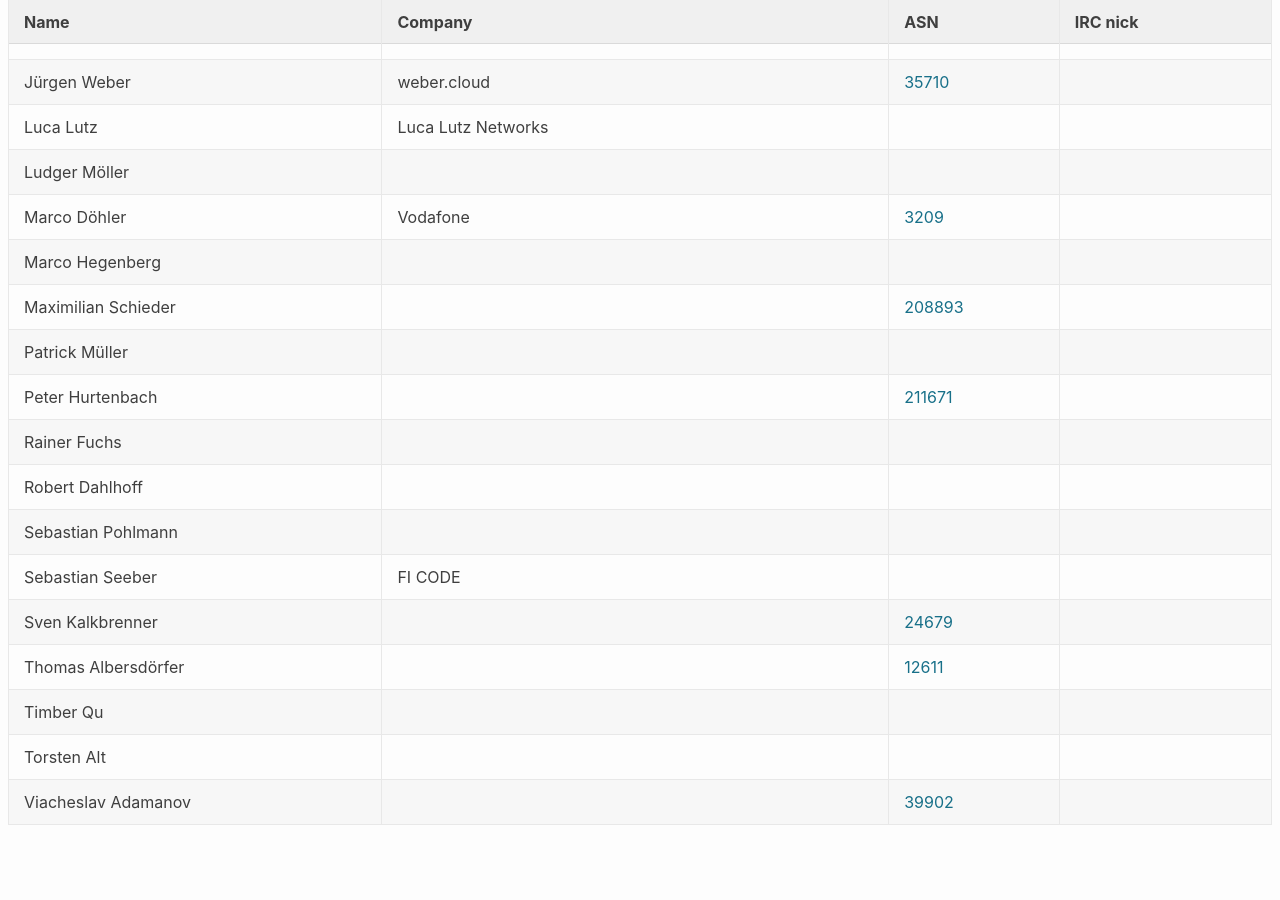
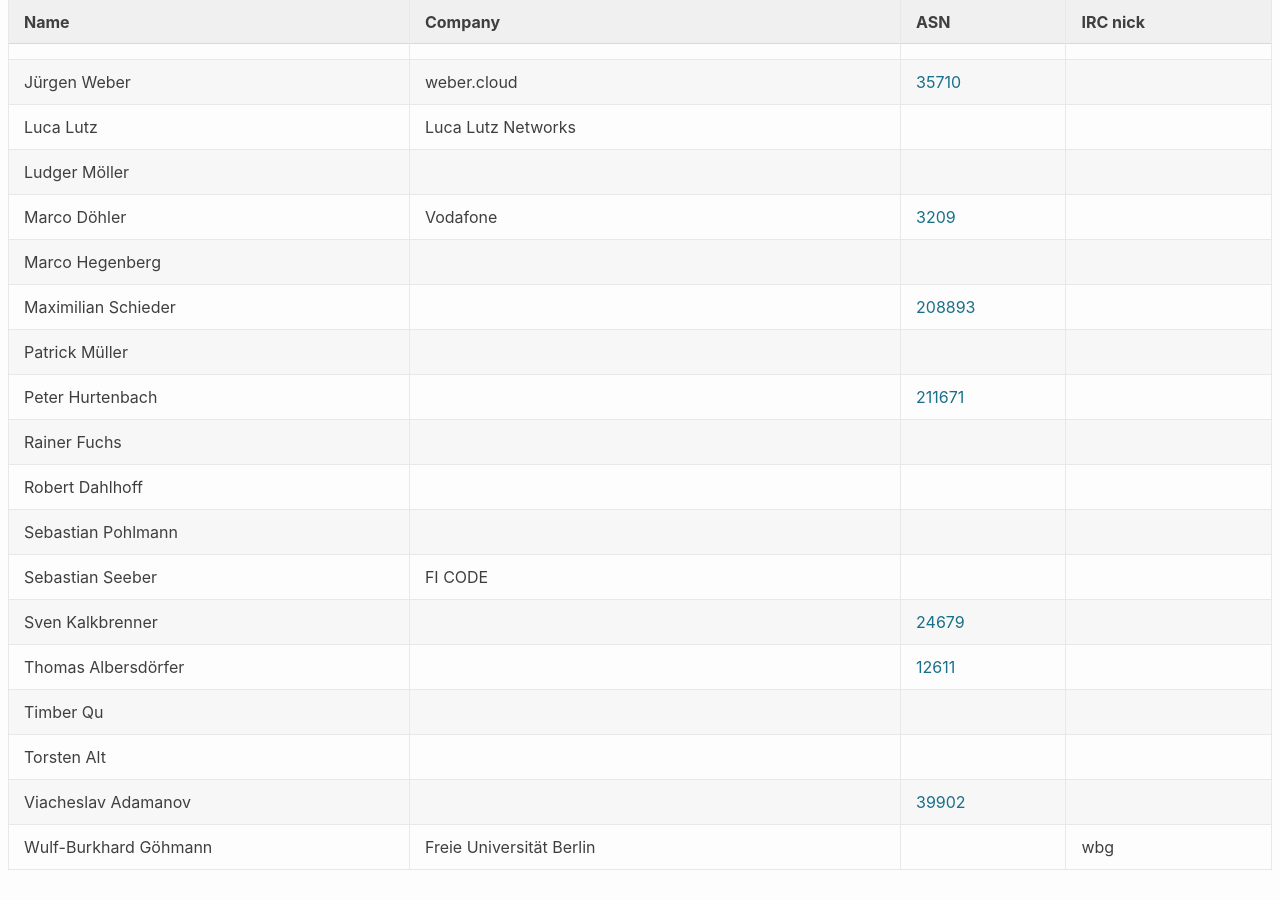
Before and after one commit to denog/pretix-attendeelist, a Jekyll site: the page built from denog15/index.md, in a window 1280 px wide and 900 px high, scrolled down 11237 px. Built offline with Jekyll 4.4.1, drawn with Linux system fonts in a browser that asks for light colours; before the commit the page ends 12092 px from its top, so only the background shows below that.

Commit message:
Latest data: Thu Sep 28 19:28:15 UTC 2023

```diff
--- a/_data/attendees_denog15_online.json
+++ b/_data/attendees_denog15_online.json
@@ -142,5 +142,11 @@
     "company": null,
     "irc": null,
     "asn": "39902"
+  },
+  {
+    "name": "Wulf-Burkhard Göhmann",
+    "company": "Freie Universität Berlin",
+    "irc": "wbg",
+    "asn": null
   }
 ]
```
